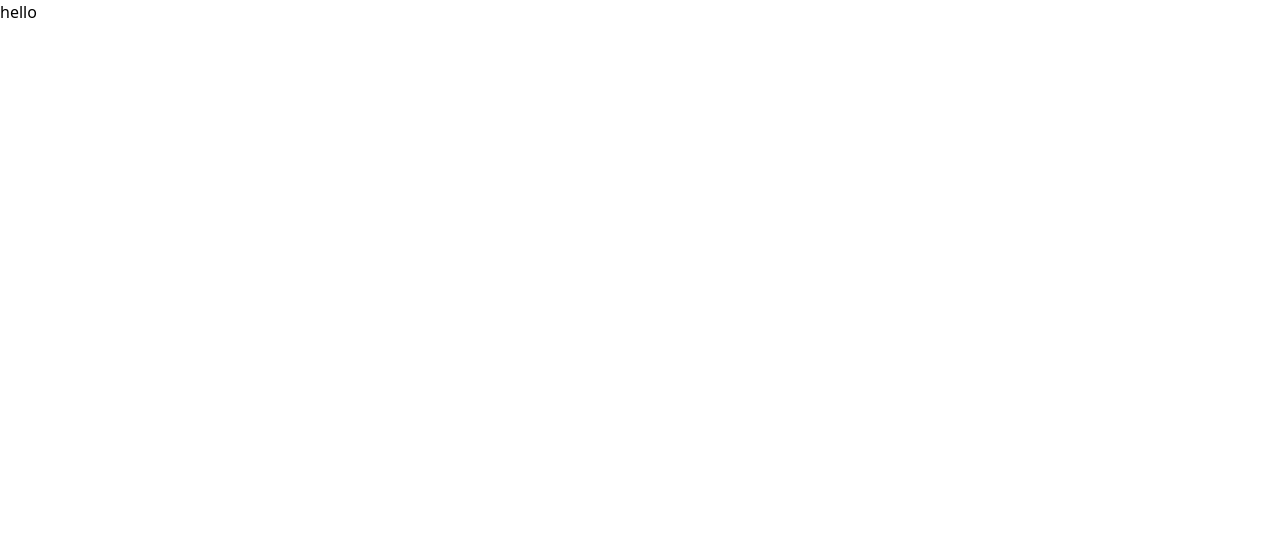
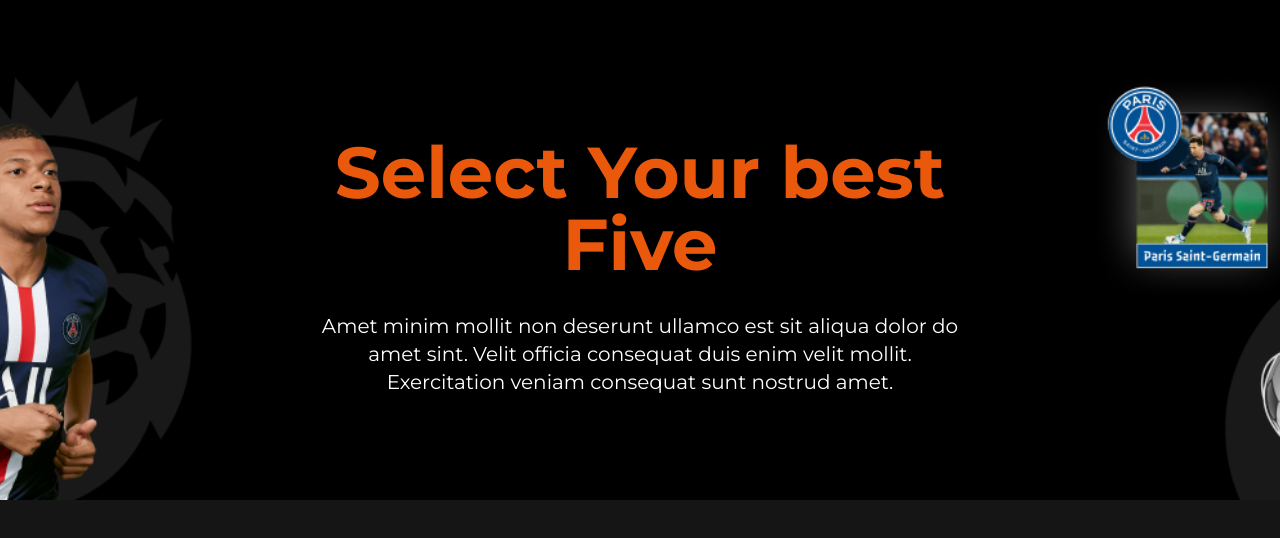
Before and after one commit to mukutdev/select-best-five, a plain HTML site: page index.html in a window 1280 px wide. Drawn offline with nearby package versions, Linux system fonts and the light colour scheme.

Commit message:
header complete

```diff
--- a/index.html
+++ b/index.html
@@ -9,8 +9,24 @@
     <script src="https://cdn.tailwindcss.com"></script>
 </head>
 <body>
+    <header class="header-area flex items-center">
+           <div class="header-text container mx-auto px-80 ">
+            <h1 class="text-orange-600 text-center text-7xl font-bold py-8"> Select Your best Five</h1>
+            <p class="text-white text-center text-xl">Amet minim mollit non deserunt ullamco est sit aliqua dolor do amet sint. Velit officia consequat duis enim velit mollit. Exercitation veniam consequat sunt nostrud amet.</p>
+           </div>
+    </header>
+    <main>
+        <section class="players-area container mx-auto my-14 ">
+        <div class="grid grid-cols-3">
+            <div class="players-card col-span-2">
+                <div class="players-wrapper grid grid-cols-3">
 
- <h1> hello</h1>
+                </div>
+            </div>
+            <div class="players-costing-area"></div>
+        </div>
+        </section>
+    </main>
 
     <script src="./app.js"></script>
 </body>
--- a/style.css
+++ b/style.css
@@ -0,0 +1,15 @@
+/* Google font  */
+@import url('https://fonts.googleapis.com/css2?family=Montserrat:wght@400;500;700&display=swap');
+
+
+/* header area css */
+body{
+    font-family: 'Montserrat', sans-serif;
+    background-color: #151515;
+}
+.header-area{
+    background-image: url(./images/bg.png);
+    background-position: center center;
+    background-size: cover;
+    height: 500px;
+}
```
Also changed, not shown: images/bg.png (added), images/messi.png (added).
